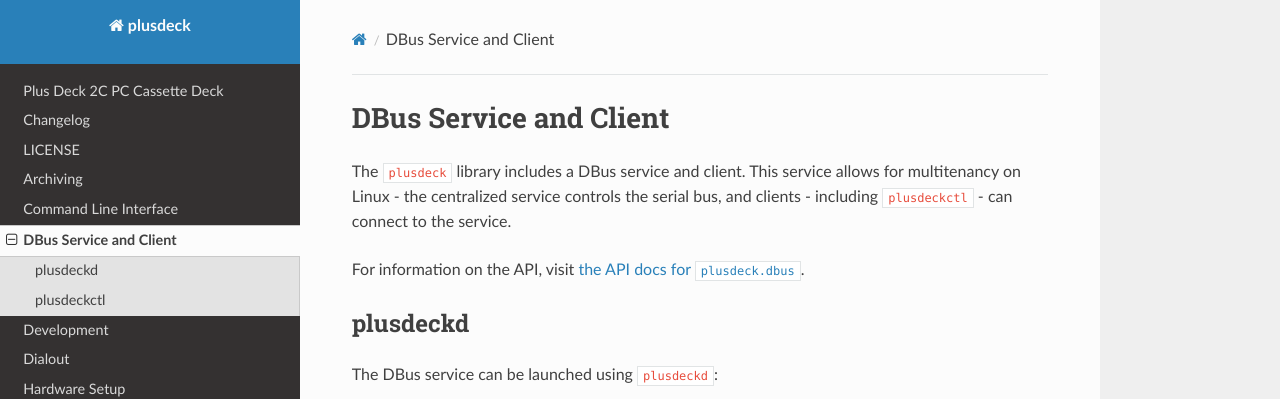
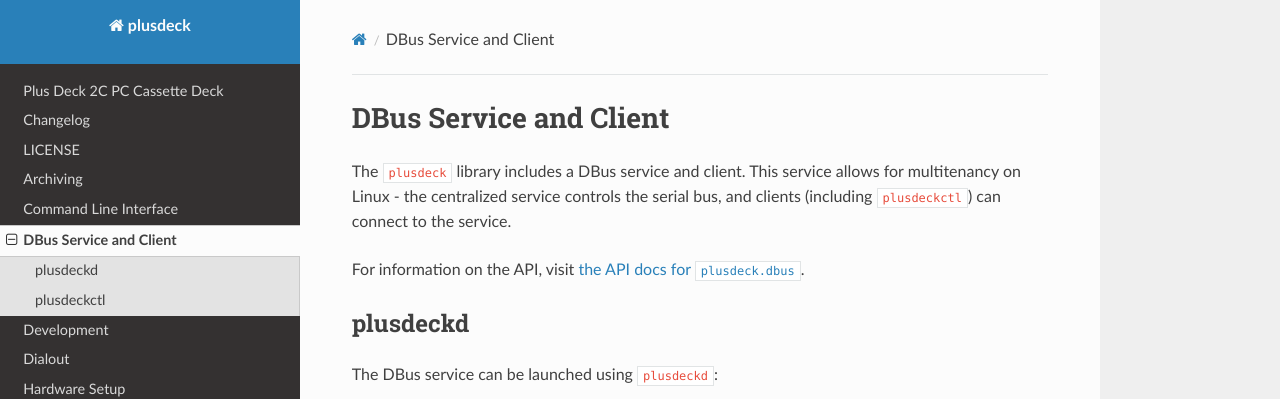
Before and after one commit to jfhbrook/plusdeck, an MkDocs documentation site: the page built from docs/dbus.md, in a window 1280 px wide and 1386 px high. Shown: the top 399 px of the window. Built offline with MkDocs 1.6.1, drawn with Linux system fonts in a browser that asks for light colours; nearby versions of some CDN libraries.

Commit message:
Copy edit

```diff
--- a/docs/dbus.md
+++ b/docs/dbus.md
@@ -1,6 +1,6 @@
 # DBus Service and Client
 
-The `plusdeck` library includes a DBus service and client. This service allows for multitenancy on Linux - the centralized service controls the serial bus, and clients - including `plusdeckctl` - can connect to the service.
+The `plusdeck` library includes a DBus service and client. This service allows for multitenancy on Linux - the centralized service controls the serial bus, and clients (including `plusdeckctl`) can connect to the service.
 
 For information on the API, visit [the API docs for `plusdeck.dbus`](./api/plusdeck.dbus.md).
 
```
